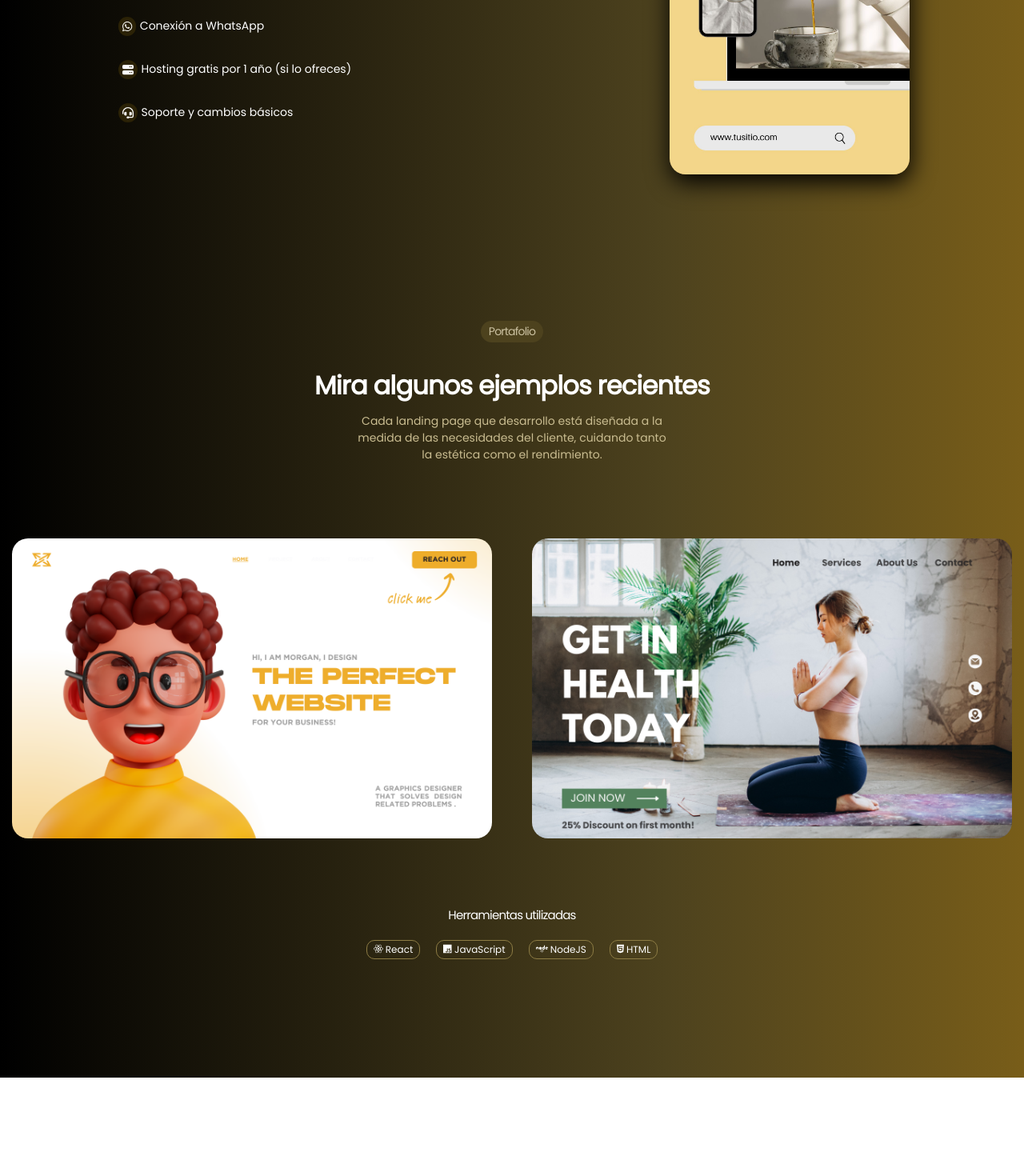
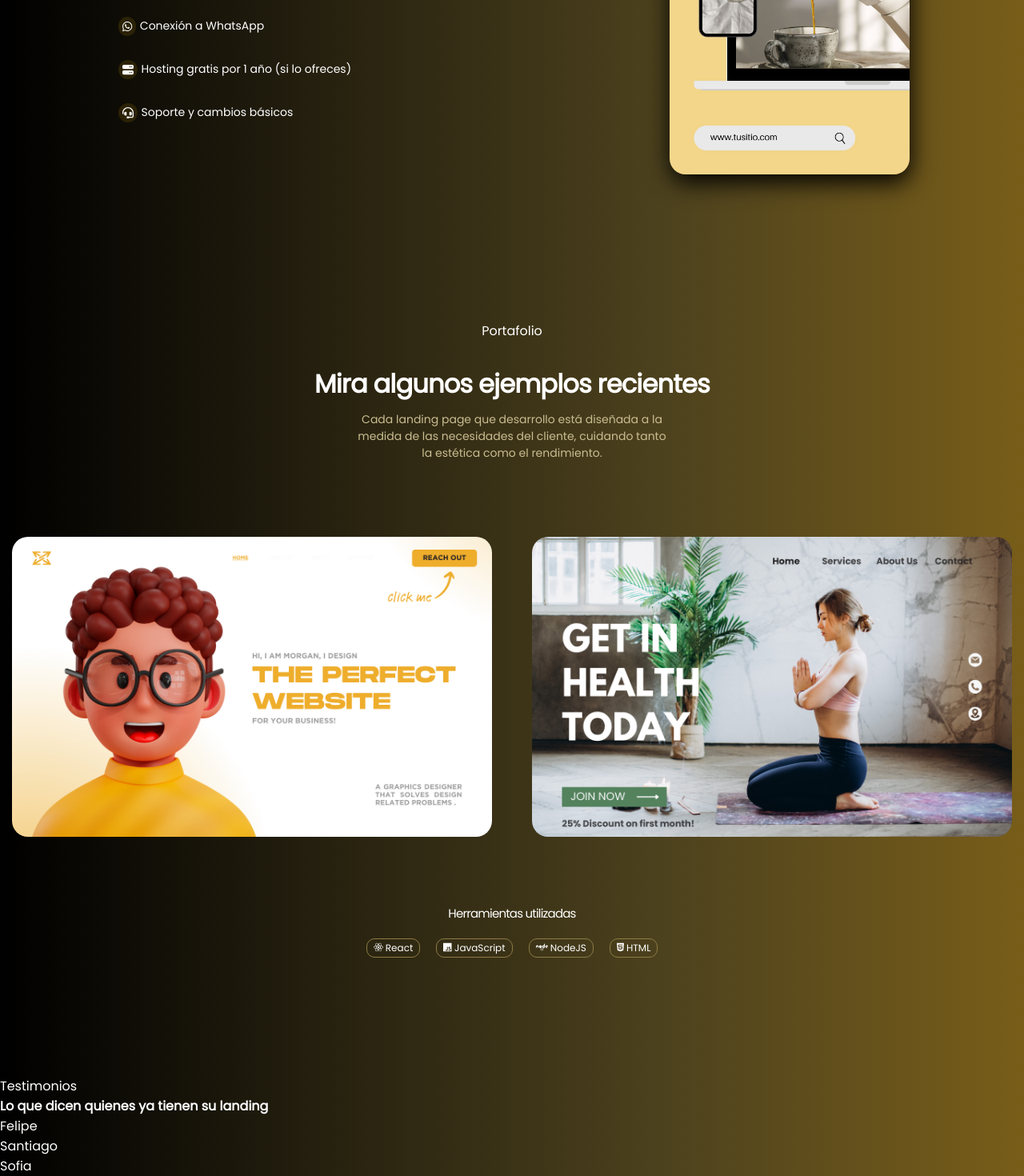
Before and after one commit to Danielgbit/Shop-Webs, a Next.js app: page / in a window 1280 px wide. Shown: the part 978-2448 px from the top of the page at 80% size. Before the commit the page ends 2325 px from the top, so only its background shows below. Built offline with nearby package versions, Linux system fonts and the light colour scheme.

Commit message:
integration component designedTitle

```diff
--- a/src/app/layout.tsx
+++ b/src/app/layout.tsx
@@ -17,6 +17,7 @@ import '@fortawesome/fontawesome-svg-core/styles.css'; // Importa los estilos
 //SECTIONS
 import WhatIncluded from "@/sections/WhatIncluded/WhatIncluded";
 import Portafolio from "@/sections/Portafolio/Portafolio";
+import Testimonials from "@/sections/Testimonials/Testimonials";
 config.autoAddCss = false; // Evita la doble carga de CSS
 
 
@@ -37,6 +38,7 @@ export default function RootLayout({
         <Hero/>
         <WhatIncluded/>
         <Portafolio/>
+        <Testimonials/>
       </body>
     </html>
   );
--- a/src/sections/Hero/Hero.tsx
+++ b/src/sections/Hero/Hero.tsx
@@ -3,7 +3,7 @@ import hero from '../../../public/images/hero.png'
 import styles from './Hero.module.css'
 
 const Hero = () => {
-    return <div className={styles.imageContainer}>
+    return <section className={styles.imageContainer}>
         <img src={hero.src} alt="" />
         <h1 className={`${styles.overlayText} ${styles.top}`}> Landing page profesional por solo $300.000 COP – lista en 72 horas </h1>
         <div className={`${styles.overlayText} ${styles.bottom}`}>
@@ -14,7 +14,7 @@ const Hero = () => {
                 Explorar beneficios
             </LinkButton>
         </div>
-    </div>
+    </section>
 }
 
 export default Hero
--- a/src/sections/Portafolio/Portafolio.module.css
+++ b/src/sections/Portafolio/Portafolio.module.css
@@ -3,15 +3,6 @@
     align-items: center;
     flex-direction: column;
     margin: 10% 0;
-
-    .title {
-        font-size: 14px;
-        background-color: #4D421E;
-        color: #cbc1a1;
-        padding: 3px 10px;
-        border-radius: 20px;
-        letter-spacing: -0.8px;
-    }
 
     .headlineSection {
         text-align: center;
--- a/src/sections/Portafolio/Portafolio.tsx
+++ b/src/sections/Portafolio/Portafolio.tsx
@@ -7,7 +7,7 @@ import landingTwo from '../../../public/images/landing-page-2.png'
 
 const Portafolio = () => {
   return <section className={styles.portafolioSection}>
-    <div className={styles.title}>Portafolio</div>
+    <span className={styles.title}>Portafolio</span>
     <div className={styles.headlineSection}>
         <h3 className={styles.headline}>Mira algunos ejemplos recientes</h3>
         <p className={styles.description}>Cada landing page que desarrollo está diseñada a la medida de las necesidades del cliente, cuidando tanto la estética como el rendimiento. </p>
--- /dev/null
+++ b/src/sections/Testimonials/Testimonials.tsx
@@ -0,0 +1,23 @@
+const Testimonials = () => {
+  return <section>
+    <span>Testimonios</span>
+    <h4>Lo que dicen quienes ya tienen su landing</h4>
+    <div>
+        <div>
+            <span>Felipe</span>
+            <p></p>
+        </div>
+        <div>
+            <span>Santiago</span>
+            <p></p>
+        </div>
+        <div>
+            <span>Sofia</span>
+            <p></p>
+        </div>
+    </div>
+
+    </section>
+}
+
+export default Testimonials
```
Also changed, not shown: src/components/DesignedTitle/DesignedTitle.module.css (added, +8 -0 lines), src/components/DesignedTitle/DesignedTitle.tsx (added, +9 -0 lines).
